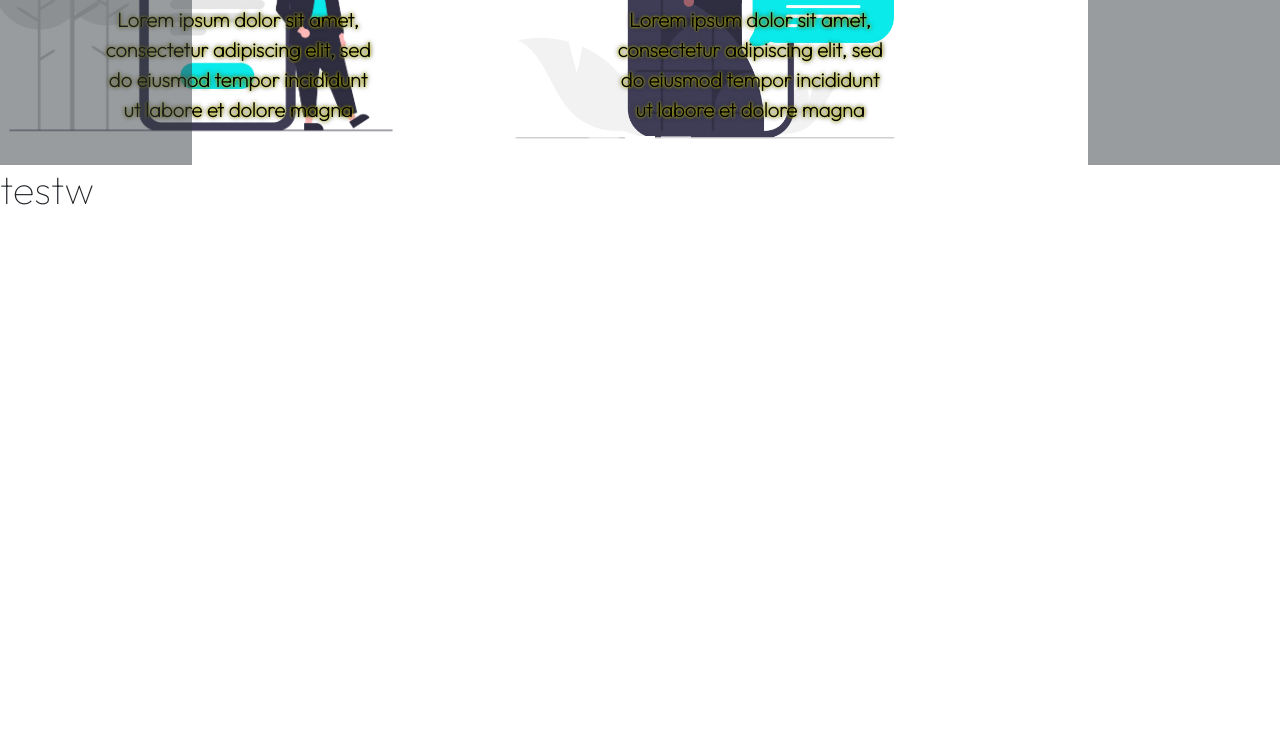
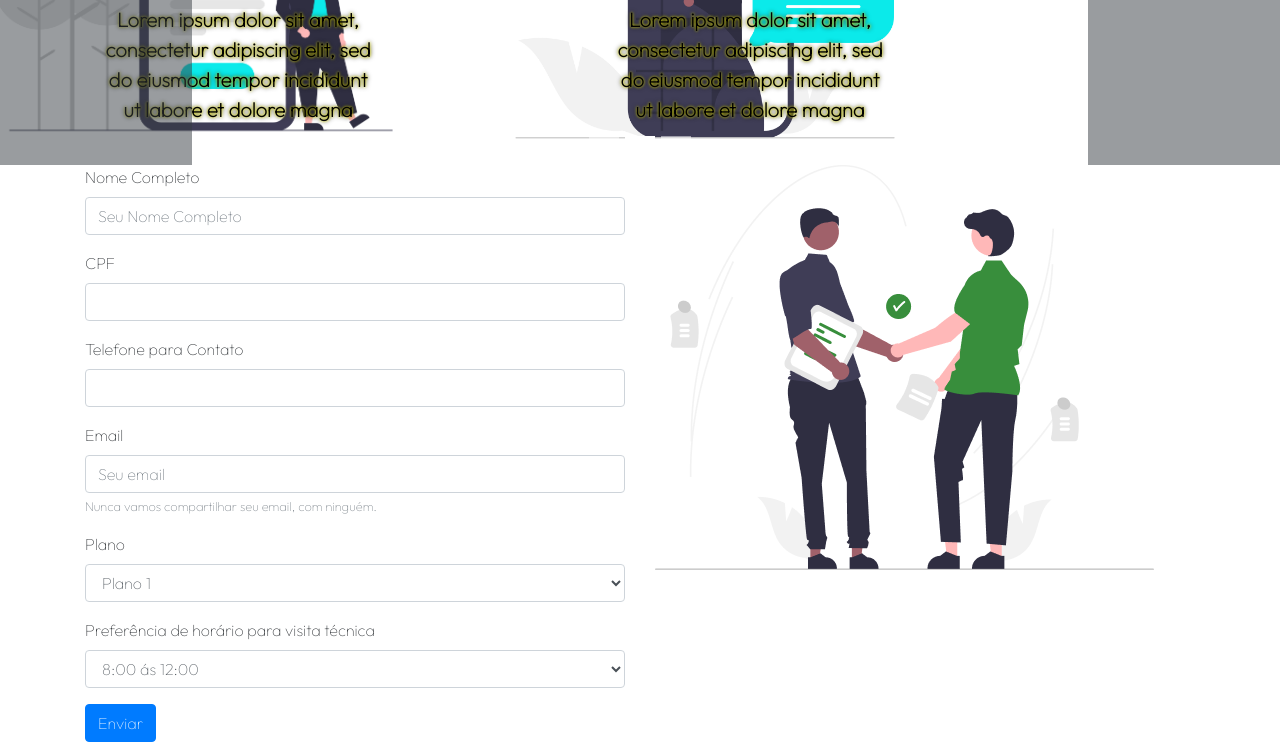
Before and after one commit to WANDERRIT/projeto-integrador-conexos, a plain HTML site: page index.html in a window 1280 px wide. Shown: the part 601-1343 px from the top of the page. Before the commit the page ends 822 px from the top, so only its background shows below. Drawn offline with nearby package versions, Linux system fonts and the light colour scheme.

Commit message:
formulário

```diff
--- a/index.html
+++ b/index.html
@@ -91,9 +91,54 @@
 
 
 
-  <!-- contúedo principal -->
-  <main><h1>testw</h1></main>
-
+  <!-- conteúdo principal -->
+  <main>
+    <!--código do forms-->
+    <div class="container">
+      <div class="row">
+        <div class="col">
+          <form>
+            <div class="form-group">
+              <label for="exampleInputEmail1">Nome Completo</label>
+              <input type="text" class="form-control" id="exampleInputEmail1" aria-describedby="emailHelp" placeholder="Seu Nome Completo">
+            </div>
+            <div class="form-group">
+              <label for="exampleInputPassword1">CPF</label>
+              <input type="number" class="form-control" id="exampleInputPassword1" placeholder="">
+            </div>
+            <div class="form-group">
+              <label for="exampleInputPassword1">Telefone para Contato</label>
+              <input type="number" class="form-control" id="exampleInputPassword1" placeholder="">
+            </div>
+            <div class="form-group">
+              <label for="exampleInputEmail1">Email</label>
+              <input type="email" class="form-control" id="exampleInputEmail1" aria-describedby="emailHelp" placeholder="Seu email">
+              <small id="emailHelp" class="form-text text-muted">Nunca vamos compartilhar seu email, com ninguém.</small>
+            </div>
+              <div class="form-group ">
+                <label for="inputEstado">Plano</label>
+                <select id="inputEstado" class="form-control">
+                  <option selected>Plano 1</option>
+                  <option>Plano 2</option>
+                  <option>Plano 3</option>
+                </select>
+              </div>
+              <div class="form-group ">
+                <label for="inputEstado">Preferência de horário para visita técnica</label>
+                <select id="inputEstado" class="form-control">
+                  <option selected>8:00 ás 12:00</option>
+                  <option>14:00 até 18:00</option>
+                </select>
+              </div>
+            <button type="submit" class="btn btn-primary">Enviar</button>
+          </form>
+        </div>
+        <div class="col">
+          <img class="img-teste" src="img/ilustra_contrato.png" alt="ilustra_contrato">
+        </div>
+      </div>
+  </div>
+  </main>
 
   <script src="https://code.jquery.com/jquery-3.3.1.slim.min.js"
     integrity="sha384-q8i/X+965DzO0rT7abK41JStQIAqVgRVzpbzo5smXKp4YfRvH+8abtTE1Pi6jizo"
@@ -104,6 +149,7 @@
   <script src="https://stackpath.bootstrapcdn.com/bootstrap/4.1.3/js/bootstrap.min.js"
     integrity="sha384-ChfqqxuZUCnJSK3+MXmPNIyE6ZbWh2IMqE241rYiqJxyMiZ6OW/JmZQ5stwEULTy"
     crossorigin="anonymous"></script>
+
 </body>
 
 </html>
```
Also changed, not shown: img/ilustra_contrato.png (added), style.css (line endings or trailing spaces).
